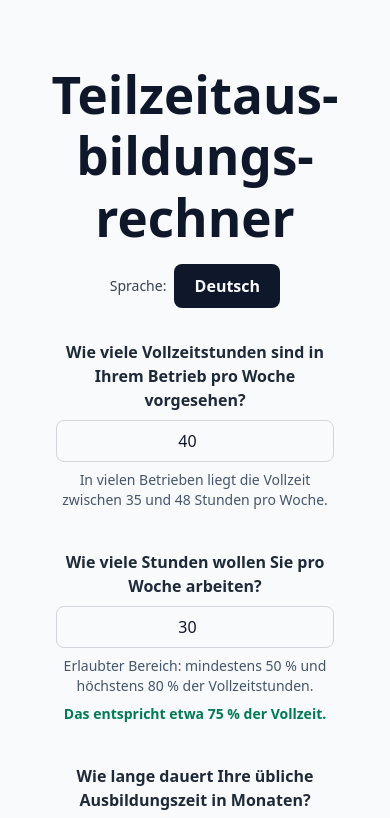
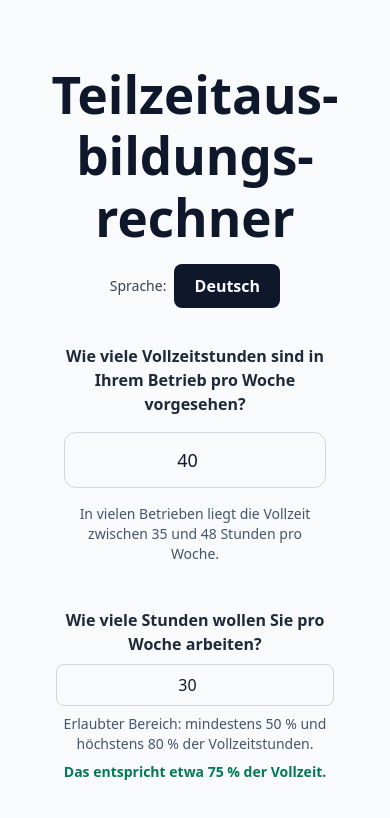
Before and after one commit to HadiDoBronxs/Teilzeitausbildungsrechner, a React (Vite) app: page / in a window 390 px wide. Shown: the top 818 px of the page. Built offline with nearby package versions, Linux system fonts and the light colour scheme.

Commit message:
improve fulltime hours input for mobile users

```diff
--- a/src/components/FulltimeHoursInput.jsx
+++ b/src/components/FulltimeHoursInput.jsx
@@ -23,7 +23,7 @@ export default function FulltimeHoursInput({ onValueChange }) {
   .filter(Boolean).join(" ");
 
   return (
-    <div className="flex flex-col gap-2 w-full max-w-sm mx-auto p-2">
+    <div className="flex flex-col w-full gap-4 px-4 py-3 mx-auto sm:max-w-sm sm:px-0">
       <label
         htmlFor={FULLTIME_INPUT_NAME}
         className="font-semibold text-gray-800"
@@ -44,7 +44,7 @@ export default function FulltimeHoursInput({ onValueChange }) {
         onChange={(e) => setHours(e.target.value)}
         aria-invalid={!isValid}
         aria-describedby={describedBy || undefined}
-        className={`border rounded-lg p-2 text-center focus:outline-none focus:ring-2 focus:ring-blue-500 ${
+        className={`border rounded-xl h-14 px-6 text-lg text-center focus:outline-none focus:ring-2 focus:ring-blue-500 sm:h-12 sm:text-base sm:px-4 ${
           !isValid ? "border-red-500" : "border-gray-300"
         }`}
       />
```
